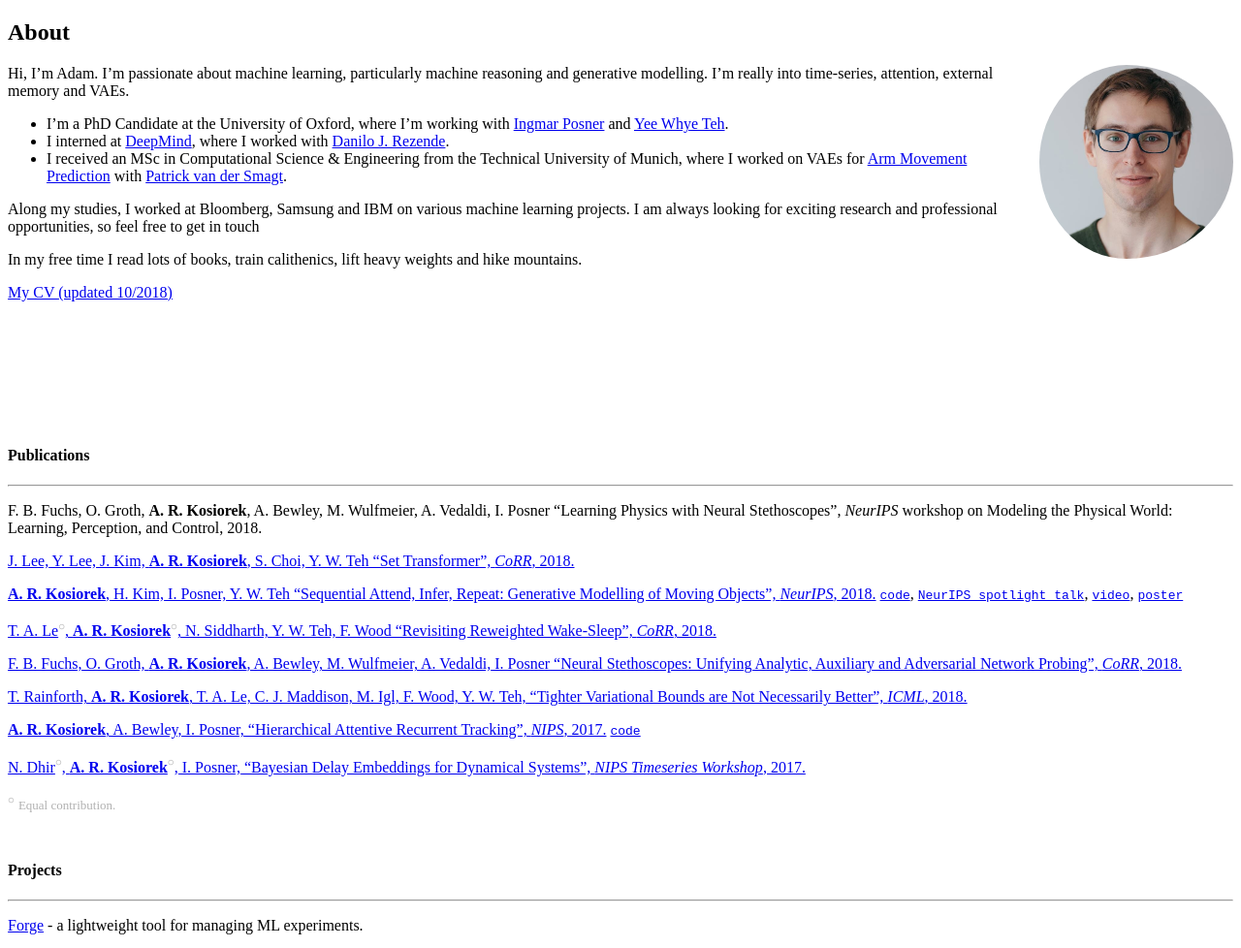
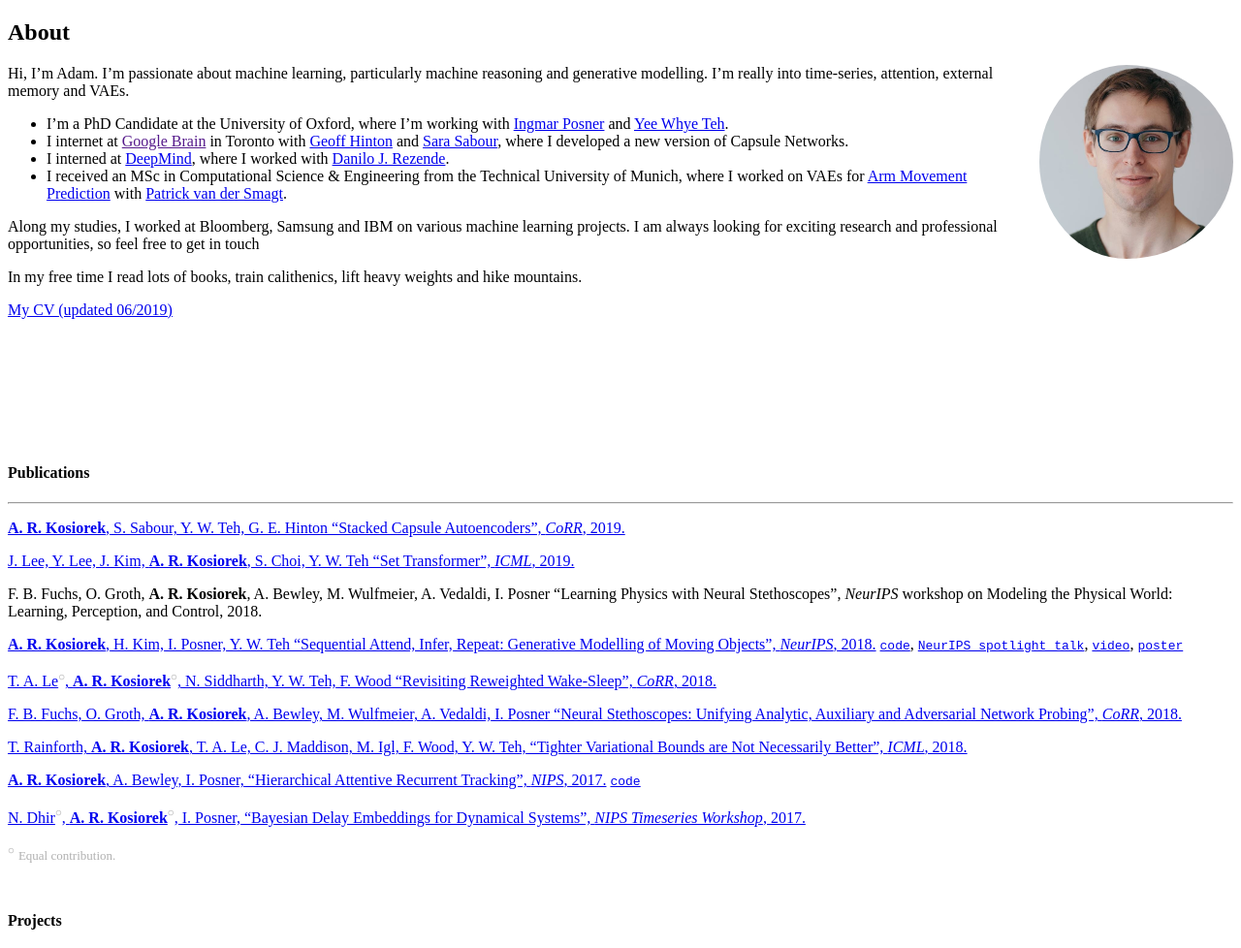
Before and after one commit to akosiorek/akosiorek.github.io, a Jekyll site: the page built from about.md, in a window 1280 px wide. Shown: the part 208-1186 px from the top of the page at 97% size. Built offline with Jekyll 4.4.1, drawn with Linux system fonts in a browser that asks for light colours; formulas are drawn with MathJax 3.

Commit message:
about update

```diff
--- a/about.md
+++ b/about.md
@@ -10,6 +10,7 @@ Hi, I'm Adam.
 I'm passionate about machine learning, particularly machine reasoning and generative modelling.
 I'm really into time-series, attention, external memory and VAEs.
 * I'm a PhD Candidate at the University of Oxford, where I'm working with [Ingmar Posner](http://ori.ox.ac.uk/mrg_people/ingmar-posner/) and [Yee Whye Teh](https://www.stats.ox.ac.uk/~teh/).
+* I internet at [Google Brain]() in Toronto with [Geoff Hinton](http://www.cs.toronto.edu/~hinton/) and [Sara Sabour](https://scholar.google.ca/citations?user=l8wQ39EAAAAJ&hl=en), where I developed a new version of Capsule Networks.
 * I interned at [DeepMind](https://deepmind.com/), where I worked with [Danilo J. Rezende](https://scholar.google.co.uk/citations?user=UGlyhFMAAAAJ&hl=en).
 * I received an MSc in Computational Science & Engineering from the Technical University of Munich, where I worked on VAEs for [Arm Movement Prediction](http://brml.org/positions/master-thesis-arm-movement-prediction/) with [Patrick van der Smagt](http://brml.org/people/smagt/).
 
@@ -18,15 +19,17 @@ I am always looking for exciting research and professional opportunities, so fee
 
 In my free time I read lots of books, train calithenics, lift heavy weights and hike mountains.
 
-[My CV (updated 10/2018)](../resources/cv_adam_kosiorek.pdf)
+[My CV (updated 06/2019)](../resources/cv_adam_kosiorek.pdf)
 
 <div style="margin: 150px;"></div>
 
 #### Publications
 ----------------
+[**A. R. Kosiorek**, S. Sabour, Y. W. Teh, G. E. Hinton "Stacked Capsule Autoencoders", _CoRR_, 2019.](https://arxiv.org/abs/1906.06818)
+
+[J. Lee, Y. Lee, J. Kim, **A. R. Kosiorek**, S. Choi, Y. W. Teh "Set Transformer", _ICML_, 2019.](https://arxiv.org/abs/1810.00825)
+
 F. B. Fuchs, O. Groth, **A. R. Kosiorek**, A. Bewley, M. Wulfmeier, A. Vedaldi, I. Posner "Learning Physics with Neural Stethoscopes", _NeurIPS_ workshop on Modeling the Physical World: Learning, Perception, and Control, 2018.
-
-[J. Lee, Y. Lee, J. Kim, **A. R. Kosiorek**, S. Choi, Y. W. Teh "Set Transformer", _CoRR_, 2018.](https://arxiv.org/abs/1810.00825)
 
 
 [**A. R. Kosiorek**, H. Kim, I. Posner, Y. W. Teh "Sequential Attend, Infer, Repeat: Generative Modelling of Moving Objects", _NeurIPS_, 2018.](https://arxiv.org/abs/1806.01794) [`code`](https://github.com/akosiorek/sqair), [`NeurIPS spotlight talk`](https://www.facebook.com/nipsfoundation/videos/515859272265612/?t=2897), [`video`](https://youtu.be/-IUNQgSLE0c), [`poster`](https://drive.google.com/open?id=1HC0FflbWhYd2XtuJMD7qW3jbuOuNEy7T)
```
Also changed, not shown: 1 other file.
